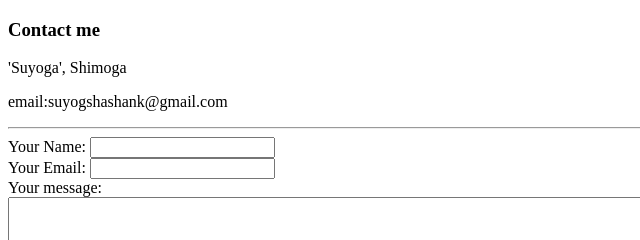
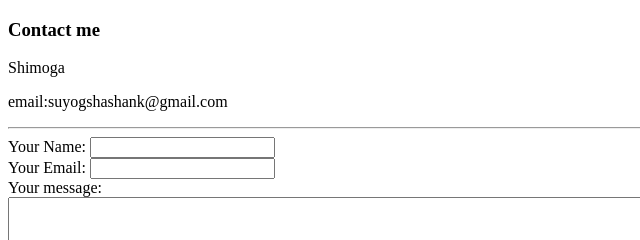
Before and after one commit to Shashank-Ganesh-Holla/HTMLPersonalSite, a plain HTML site: page Contact.html in a window 1280 px wide. Shown: the top 240 px of the page, 0-640 px from the left. Drawn offline with Linux system fonts and the light colour scheme.

Commit message:
Changes made to Contact.html

```diff
--- a/Contact.html
+++ b/Contact.html
@@ -6,7 +6,7 @@
 </head>
 <body>
     <h3>Contact me</h3>
-    <p>'Suyoga', Shimoga</p>
+    <p>Shimoga</p>
     <p>email:suyogshashank@gmail.com</p>
     <hr>
 
```
